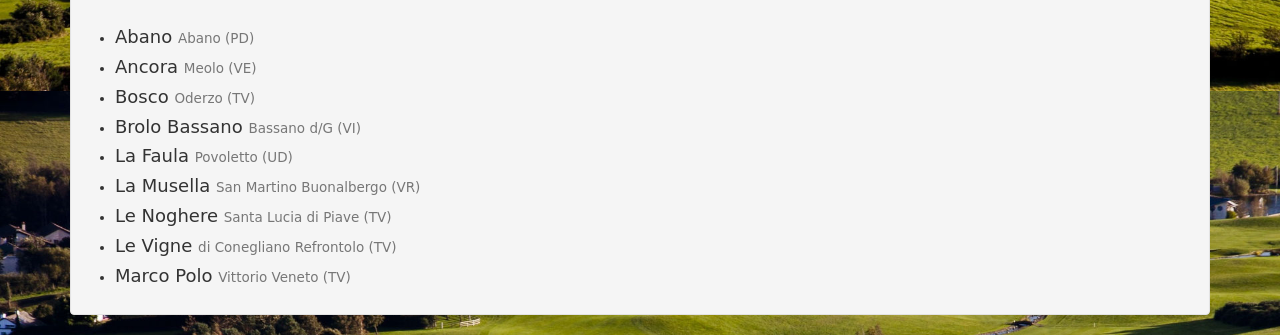
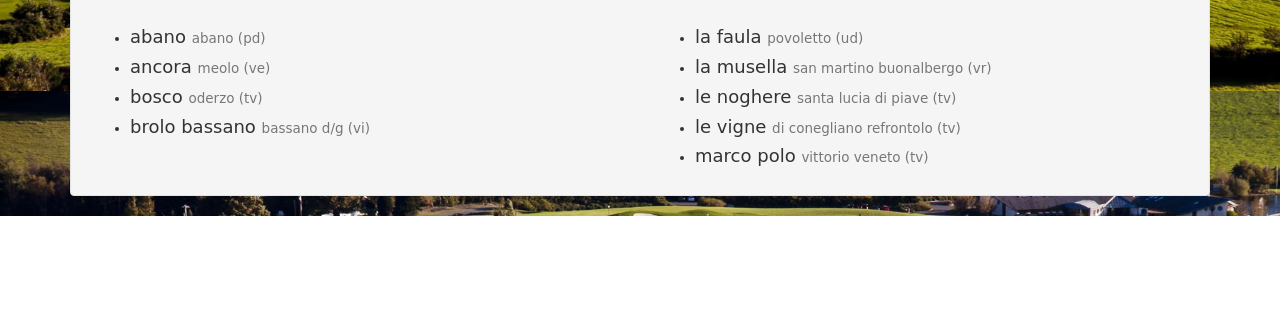
Before and after one commit to atropo/acp, a website: page app/index.html at #!/clubs in a window 1280 px wide. Shown: the part 709-1044 px from the top of the page. After the commit the page ends 925 px from the top, so only its background shows below. Drawn offline with nearby package versions, Linux system fonts and the light colour scheme; files that its build step writes are made by us from their sources; files whose address does not match are found by name; a web font is replaced by a local one.

Commit message:
Elenco su due colonne

```diff
--- a/app/clubs/clubs.html
+++ b/app/clubs/clubs.html
@@ -10,20 +10,22 @@
 	</div>
 	<br/>
 	<div class="row">
-		<div>
+		<div class="col-md-6">
 			<ul>
-				<li> <h4>Abano <small>Abano (PD)</small> </h4></li>
-				<li> <h4>Ancora <small>Meolo (VE) </small></h4></li>
-				<li> <h4>Bosco <small>Oderzo (TV) </small></h4></li>
-				<li> <h4>Brolo Bassano <small>Bassano d/G (VI) </small></h4></li>
-				<li> <h4>La Faula <small>Povoletto (UD) </small></h4></li>
-				<li> <h4>La Musella <small>San Martino Buonalbergo (VR) </small></h4></li>
-				<li> <h4>Le Noghere <small>Santa Lucia di Piave (TV) </small></h4></li>
-				<li> <h4>Le Vigne <small>di Conegliano Refrontolo (TV) </small></h4></li>
-				<li> <h4>Marco Polo <small>Vittorio Veneto (TV) </small></h4></li>
+				<li> <h4>abano <small>abano (pd)</small> </h4></li>
+				<li> <h4>ancora <small>meolo (ve) </small></h4></li>
+				<li> <h4>bosco <small>oderzo (tv) </small></h4></li>
+				<li> <h4>brolo bassano <small>bassano d/g (vi) </small></h4></li>
 			</ul>
-
 		</div>
-
+		<div class="col-md-6">
+			<ul>
+				<li> <h4>la faula <small>povoletto (ud) </small></h4></li>
+				<li> <h4>la musella <small>san martino buonalbergo (vr) </small></h4></li>
+				<li> <h4>le noghere <small>santa lucia di piave (tv) </small></h4></li>
+				<li> <h4>le vigne <small>di conegliano refrontolo (tv) </small></h4></li>
+				<li> <h4>marco polo <small>vittorio veneto (tv) </small></h4></li>
+			</ul>
+		</div>
 	</div>
 </div>
```
